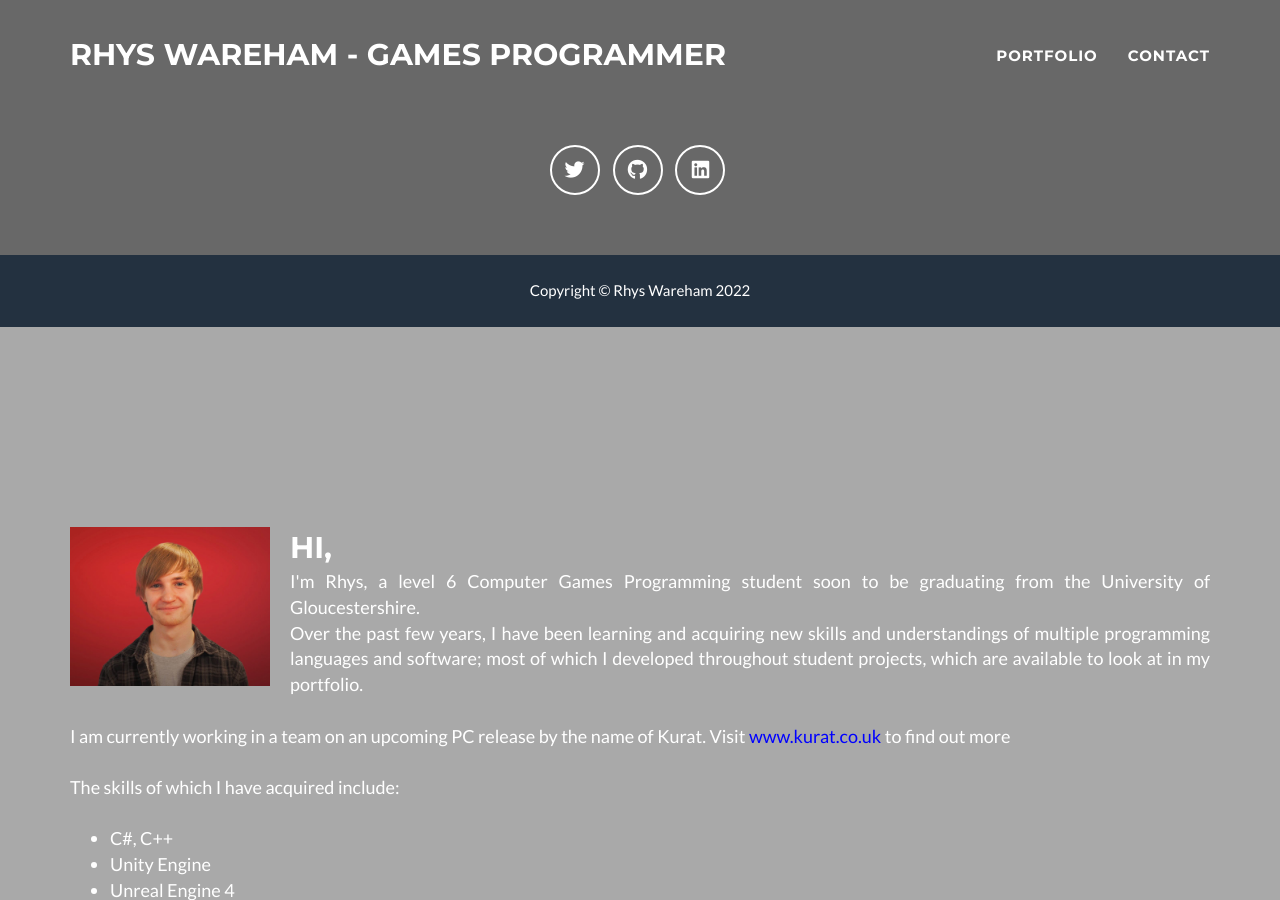
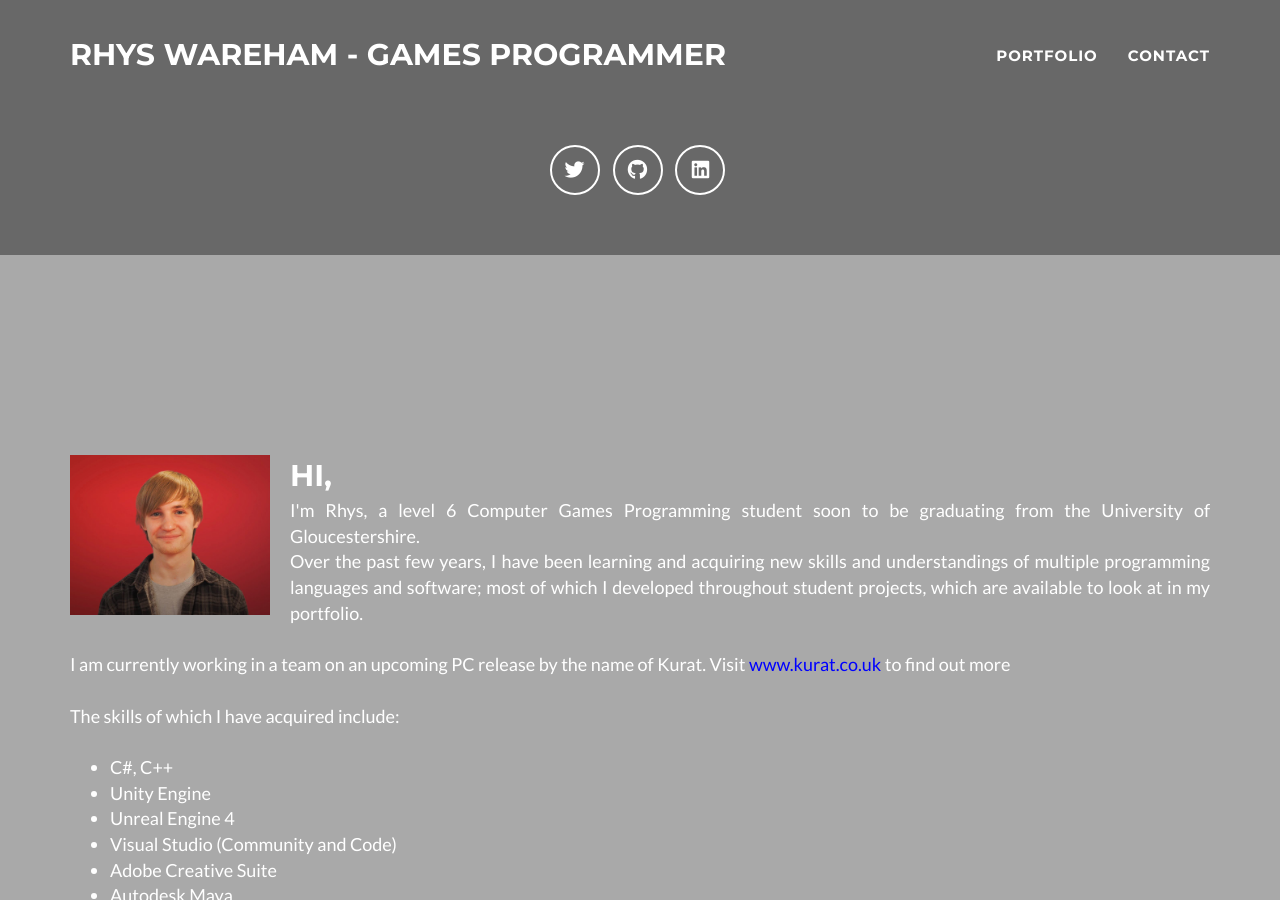
Before and after one commit to RhysWareham/rhyswareham.github.io, a Jekyll site: the page built from index.html, in a window 1280 px wide and 900 px high. Built offline with Jekyll 4.4.1, drawn with Linux system fonts in a browser that asks for light colours; nearby versions of some CDN libraries; some of the changed text lies outside the part shown.

Commit message:
Move copyright to contact.html

```diff
--- a/_includes/contact.html
+++ b/_includes/contact.html
@@ -17,4 +17,13 @@
              </div>
          </div>
      </div>
+     <div class="footer-below">
+         <div class="container">
+             <div class="row">
+                 <div class="col-lg-12">
+                     Copyright &copy; {{ site.footer.copyright }} 20{{ site.time | date: '%y' }}
+                 </div>
+             </div>
+         </div>
+     </div>
  </section>
--- a/_includes/footer.html
+++ b/_includes/footer.html
@@ -22,7 +22,7 @@
                 </div>
             </div>
         </div>
-        <div class="footer-below">
+        <!--<div class="footer-below">
             <div class="container">
                 <div class="row">
                     <div class="col-lg-12">
@@ -30,7 +30,7 @@
                     </div>
                 </div>
             </div>
-        </div>
+        </div>-->
     </footer>
 
     <!-- Scroll to Top Button (Only visible on small and extra-small screen sizes) -->
```
Lines whose indentation alone changed are shown as unchanged.
